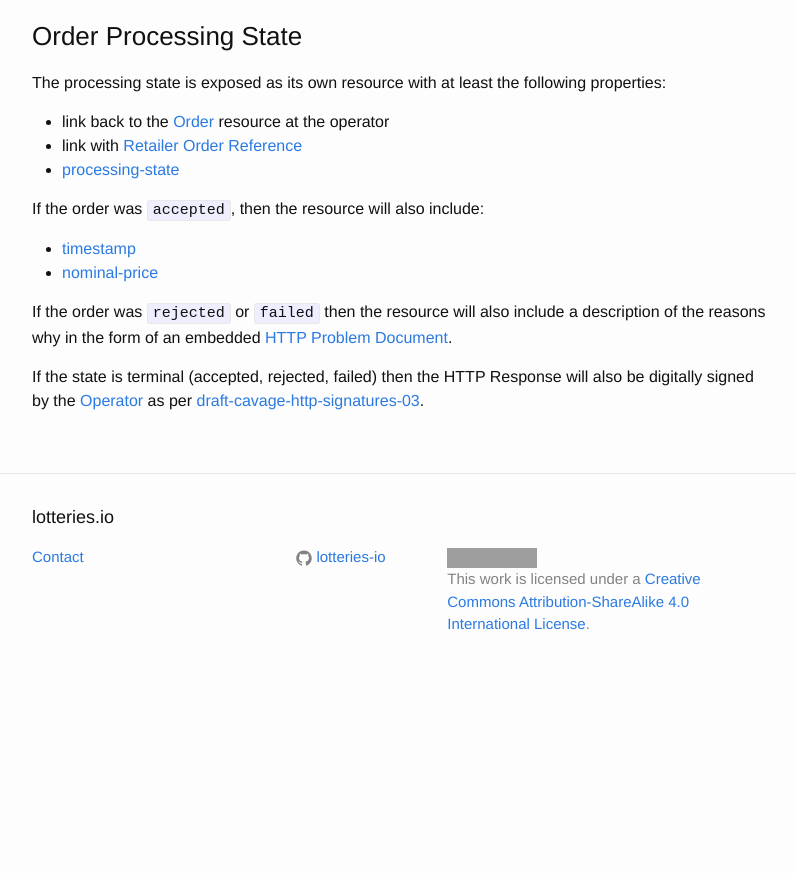
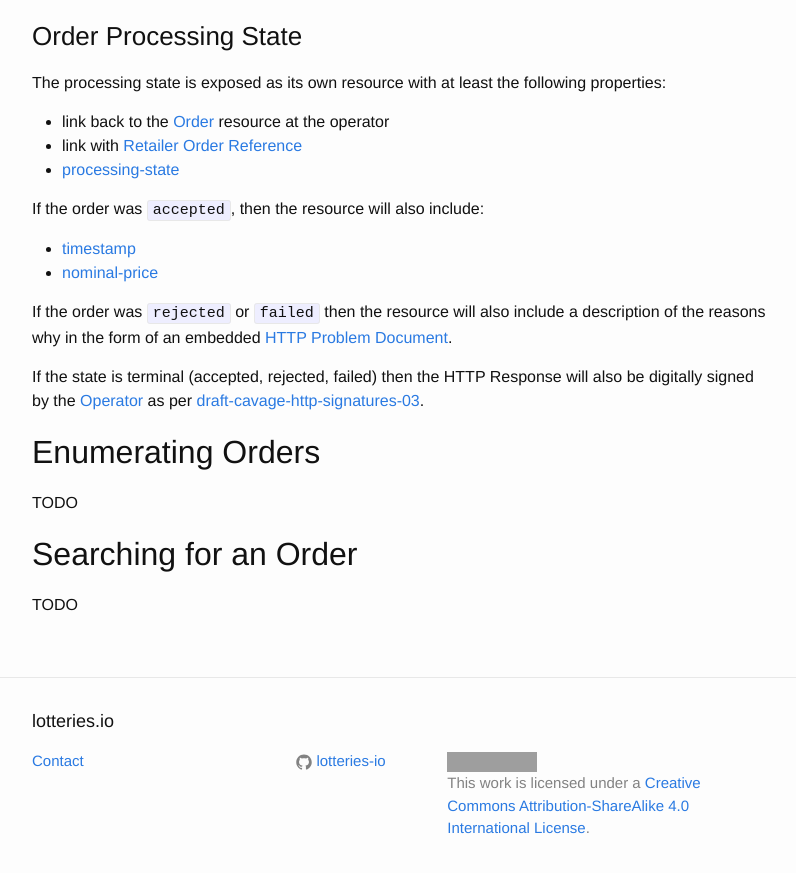
Before and after one commit to lotteries-io/lotteries-io.github.io, a Jekyll site: the page built from _application-profiles/lotteries-io-order.md, in a window 1280 px wide and 900 px high, scrolled down 3440 px. Shown: the top 873 px of the window, without its empty margins (238-1034 px from the left). Built offline with Jekyll 4.4.1, drawn with Linux system fonts in a browser that asks for light colours; before the commit the page ends 4136 px from its top, so only the background shows below that; grey boxes are pictures that could not be loaded.

Commit message:
Update lotteries-io-order.md

```diff
--- a/_application-profiles/lotteries-io-order.md
+++ b/_application-profiles/lotteries-io-order.md
@@ -131,3 +131,11 @@ If the order was `accepted`, then the resource will also include:
 If the order was `rejected` or `failed` then the resource will also include a description of the reasons why in the form of an embedded [HTTP Problem Document](https://tools.ietf.org/html/draft-ietf-appsawg-http-problem-00).
 
 If the state is terminal (accepted, rejected, failed) then the HTTP Response will also be digitally signed by the [Operator](../concepts/operator) as per [draft-cavage-http-signatures-03](http://tools.ietf.org/html/draft-cavage-http-signatures-03).
+
+## Enumerating Orders
+
+TODO
+
+## Searching for an Order
+
+TODO
```
